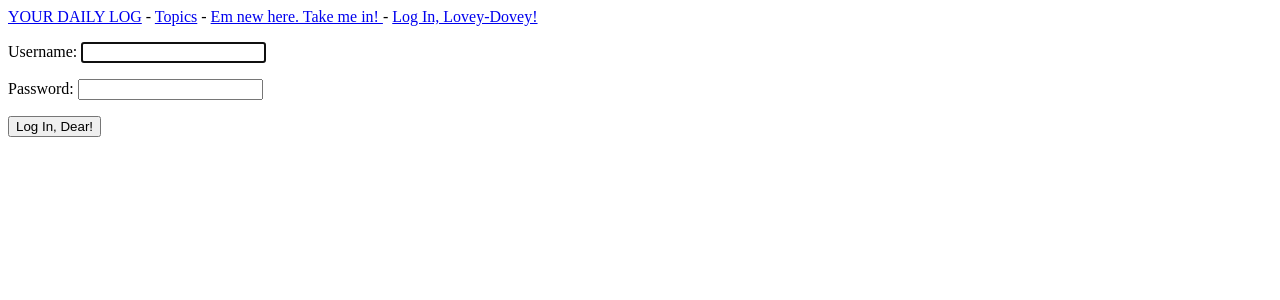
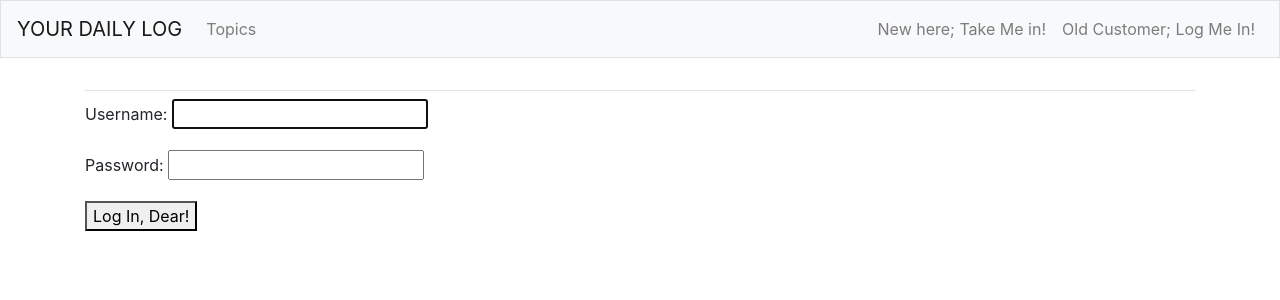
Before and after one commit to Zad-100/YourDailyLogProj, a Django app: page /users/login/ in a window 1280 px wide. Shown: the top 300 px of the page. Run offline with Django 3.2, Linux system fonts and the light colour scheme; some libraries are stand-ins or nearby versions.

Commit message:
Styled the navigation bar that will be static on each page. Since it will be on every page, navigation bar was styled in base.html It contains the link to the homepage, index-of-topics page, registering, and logging in/out links. Also on narrower windows and the navigation bar links will collapse into a button which on being clicked shows a drop-down menu with the collapsed links.

```diff
--- a/YourDailyLog_App/templates/yourdailylog_app/base.html
+++ b/YourDailyLog_App/templates/yourdailylog_app/base.html
@@ -1,28 +1,200 @@
 <!--
-  This html file contains elements common to all pages; every other template
-  will inherit from this.
-  The only element that we want in each page is the title of the app at the
-  top which also be the link to the home page.
+  This is for the navigation bar that will be present on top of every page.
+  The navigation bar contains the link to the home page, link to the index
+  of topics page, and the links to register, log in/log out.
 -->
 
-<p>
-  <a href="{% url 'YourDailyLog_App:index' %}">YOUR DAILY LOG</a> -
-  <a href="{% url 'YourDailyLog_App:topics' %}">Topics</a> -
+<!--Loading the collection of template tags available in bootstrap4-->
+{% load bootstrap4 %}
+
+<!--Declaring this file as an HTML file in English ("en")-->
+<!doctype html>
+<html lang="en">
+
+  <!--
+    head tells the browser what it needs to know to display the page correctly
+  -->
+  <head>
+    <meta charset="utf-8">
+    <meta name="viewport" content="width=device-width, initial-scale=1,
+          shrink-to-fit=no">
+
+    <!--
+      To be displayed in the title bar of the browser everytime Your Daily Log
+      is opened.
+    -->
+    <title>Daily Log</title>
+
+    <!--
+      One of django-bootstrap4's custom template tags telling Django to
+      include all the Bootstrap style files
+    -->
+    {% bootstrap_css %}
+    {% bootstrap_javascript jquery='full' %}
+
+  </head>
+
+  <!--Content users will see on a page-->
+  <body>
+
+    <!--
+      <nav> element indicates the page's navigation links section;
+      everything that's contained in the <nav> element is styled according to
+      the Bootstrap styles defined by the selectors navbar, navbar-expand-md,
+      and the rest
+
+      Selectors determine which elements on a page a certain style applies to.
+      e.g.: navbar-light and bg-light style the navigation bar with a light
+      themed background
+
+      mb in mb-4 is short for margin-bottom which ensures that little space
+      appears between the navigation bar and the rest of the page
+
+      border selector provides a thin border around the light background to set
+      it off a little from the rest of the page
+    -->
+    <nav class="navbar navbar-expand-md navbar-light bg-light mb-4 border">
+
+      <!--
+        Setting the project's name to the far left of the navigation bar and
+        linking it to the home page; appearing on every page in the project
+
+        navbar-brand selector styles this link so it stands out from the rest
+        of the links and, in a way, brands the site
+      -->
+      <a class="navbar-brand" href="{% url 'YourDailyLog_App:index' %}">
+        YOUR DAILY LOG
+      </a>
+
+      <!--
+        Button that appears if the browser window is too narrow to display
+        the whole navigation bar horizontally; on clicking, the navigation bar
+        elements will appear in a drop-down list
+
+        collapse reference causes the navigation bar to collapse when the user
+        shrinks the browser window or when the site is displayed on mobile
+        devices
+      -->
+      <button class="navbar-toggler" type="button" data-toggle="collapse"
+              data-target="#navbarCollapse" aria-controls="navbarCollapse"
+              aria-expanded="false" aria-label="Toggle navigation">
+        <span class="navbar-toggler-icon"></span>
+      </button>
+
+      <!--
+        div is short for division; build a web page in sections and defining
+        style and behaviour rules that apply to that section: any styling or
+        behaviour rules that are defined in an opening div tag affect
+        everything until the next closing div tag
+
+        THIS IS THE BEGINNING OF THE SECTION OF THE NAVIGATION BAR THAT WILL
+        BE COLLAPSED ON NARROW SCREENS AND WINDOWS
+      -->
+      <div class="collapse navbar-collapse" id="navbarCollapse">
+
+        <!--
+          Defining a new set of links; Bootstrap defines navigation elements as
+          items in an unordered list.
+        -->
+        <ul class="navbar-nav mr-auto">
+
+          <!--
+            Only item here in this list is our link to Topics page
+          -->
+          <li class="nav-item">
+            <a class="nav-link" href="{% url 'YourDailyLog_App:topics' %}">
+              Topics
+            </a>
+          </li>
+
+        </ul>
+
+        <!--
+          ml-auto is short for margin-left-automatic: selector examines the
+          other elements in the nav-bar and works out a left margin that pushes
+          this group of links to the right side of the screen
+        -->
+        <ul class="navbar-nav ml-auto">
 
           {% if user.is_authenticated %}
+
+            <li class="nav-item">
+
+              <!--
+                span element styles pieces of text, or elements of a page,
+                that are part of a longer line
+              -->
+              <span class="navbar-text">
                 Heeellloooo, {{ user.username }}!
+              </span>
+              <!--
+                Whereas div elements create their own division in a page, span
+                elements are continuous within a larger section.
+              -->
+
+            </li>
+
             <!--Adding the log out link if the user is already authenticated-->
-    <a href="{% url 'Users:logout' %}">
-      Log Me Out, Em Bored!
+            <li class="nav-item">
+              <a class="nav-link" href="{% url 'Users:logout' %}">
+                Em Bored; Log Me Out!
               </a>
+            </li>
+
           {% else %}
-    <a href="{% url 'Users:register' %}">
-      Em new here. Take me in!
-    </a> -
-    <a href="{% url 'Users:login' %}">
-      Log In, Lovey-Dovey!
+            <li class="nav-item">
+              <a class="nav-link" href="{% url 'Users:register' %}">
+                New here; Take Me in!
               </a>
+            </li>
+
+            <li class="nav-item">
+              <a class="nav-link" href="{% url 'Users:login' %}">
+                Old Customer; Log Me In!
+              </a>
+            </li>
+
           {% endif %}
-</p>
 
+        </ul>
+
+      </div>
+
+    </nav>
+
+    <!--
+      main element used for the major/significant part of a page
+
+      bootstrap selector container is a simple way to group elements on a page
+    -->
+    <main role ="main" class="container">
+
+      <!--
+        selector pb-2: bootstrap directive providing a moderate amount of
+        padding at the bottom of the styled element
+
+        PADDING: space b/w an element's content and its border
+        MARGIN: space b/w an element's border and other elements on the page
+
+        selector border-bottom provides a thin border at the bottom of the
+        page_header block
+      -->
+      <div class="pb-2 mb-2 border-bottom">
+
+        <!--Use this block to title most pages-->
+        {% block page_header %}{% endblock page_header %}
+      </div>
+
+      <!--
+        Not applying any style for this block so that we can style the content
+        of any page as we see fit for that particular page
+      -->
+      <div>
         {% block content %}{% endblock content %}
+      </div>
+
+    </main>
+
+  </body>
+
+</html>
```
Also changed, not shown: db.sqlite3. Lines whose indentation alone changed are shown as unchanged.
